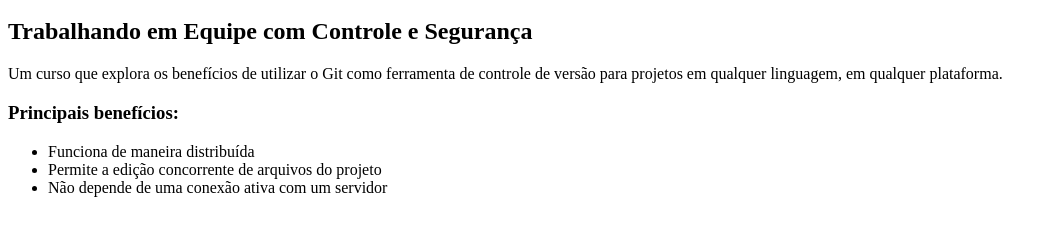
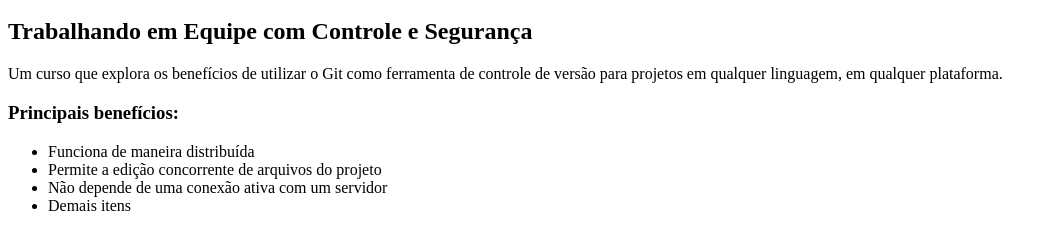
Before and after one commit to grazielevasconcelos/curso-git-a, a plain HTML site: page index.html in a window 1280 px wide. Shown: the part 48-298 px from the top of the page, without its empty margins (0-1057 px from the left). Drawn offline with Linux system fonts and the light colour scheme.

```diff
--- a/index.html
+++ b/index.html
@@ -12,6 +12,7 @@
             <li>Funciona de maneira distribuída</li>
             <li>Permite a edição concorrente de arquivos do projeto</li>
             <li>Não depende de uma conexão ativa com um servidor</li>
+            <li>Demais itens</li>
         </ul>
     </body>
 </html>
```
